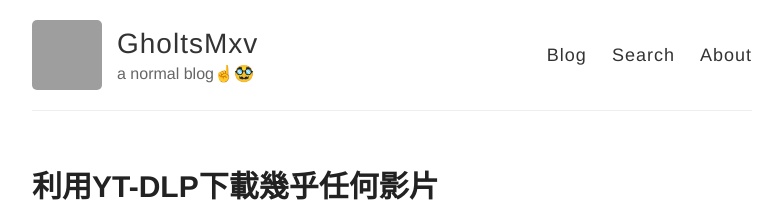
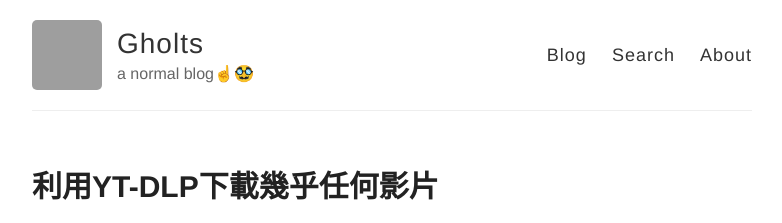
Before and after one commit to GholtsMxv/archiveblogg, a Jekyll site: the page built from _posts/2024-03-09-Download videos for free on Website.md, in a window 1280 px wide. Shown: the top 223 px of the page, without its empty margins (248-1030 px from the left). Built offline with Jekyll 4.4.1, drawn with Linux system fonts in a browser that asks for light colours; comment, search, counter and statistics services are not loaded; grey boxes are pictures that could not be loaded.

Commit message:
Update _config.yml

```diff
--- a/_config.yml
+++ b/_config.yml
@@ -3,7 +3,7 @@
 #
 
 # Name of your site (displayed in the header)
-name: GholtsMxv
+name: Gholts
 
 # Short bio or description (displayed in the header)
 description: a normal blog☝️🥸
```
